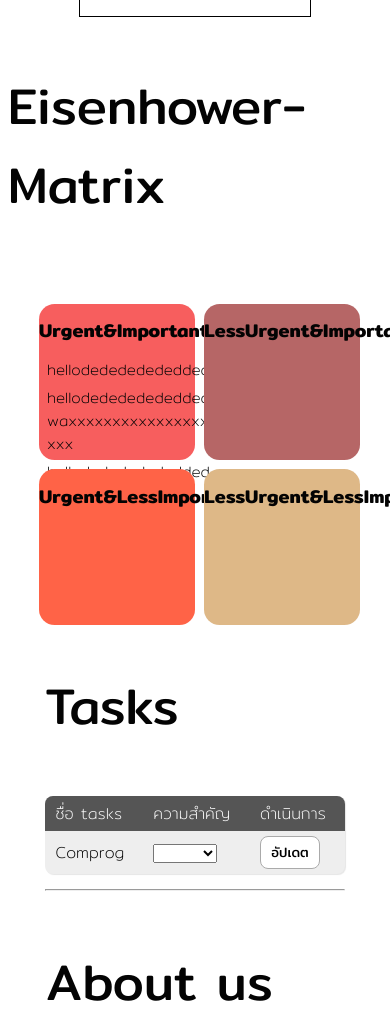
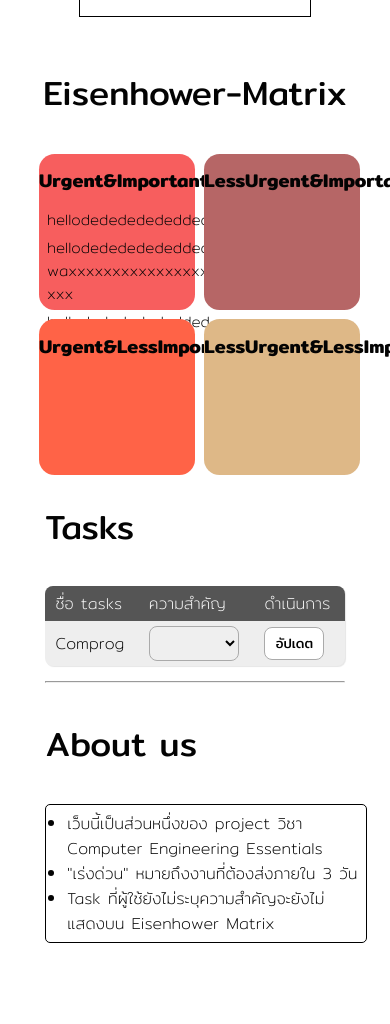
Before and after one commit to sarunnut1236/myCourseVilleEisenhowerMatrixProject, a plain HTML site: page view/page.html in a window 390 px wide. Shown: the part 968-1992 px from the top of the page. After the commit the page ends 1927 px from the top, so only its background shows below. Drawn offline with Linux system fonts and the light colour scheme; no server answers.

Commit message:
size600px

```diff
--- a/view/style-page.css
+++ b/view/style-page.css
@@ -151,7 +151,7 @@ body {
   font-weight: lighter;
 }
 #tasks-to-add,
-.important-to-add {
+#important-to-add {
   font-family: "Mitr", sans-serif;
   padding: 5px 10px;
   border-radius: 8px;
@@ -191,6 +191,7 @@ body {
   padding-left: 7%;
   padding-right: 2%;
   border: 1px solid black;
+  border-radius: 5px;
   width: 75vw;
   max-width: 500px;
   height: fit-content;
@@ -242,6 +243,14 @@ body {
     font-weight: 350;
     margin: 5px;
   }
+  .text-header {
+    font-size: 4vh;
+  }
+  #eisen-header {
+    justify-self: center;
+    margin-top: 5%;
+    margin-bottom: 35px;
+  }
 }
 
 hr {
```
